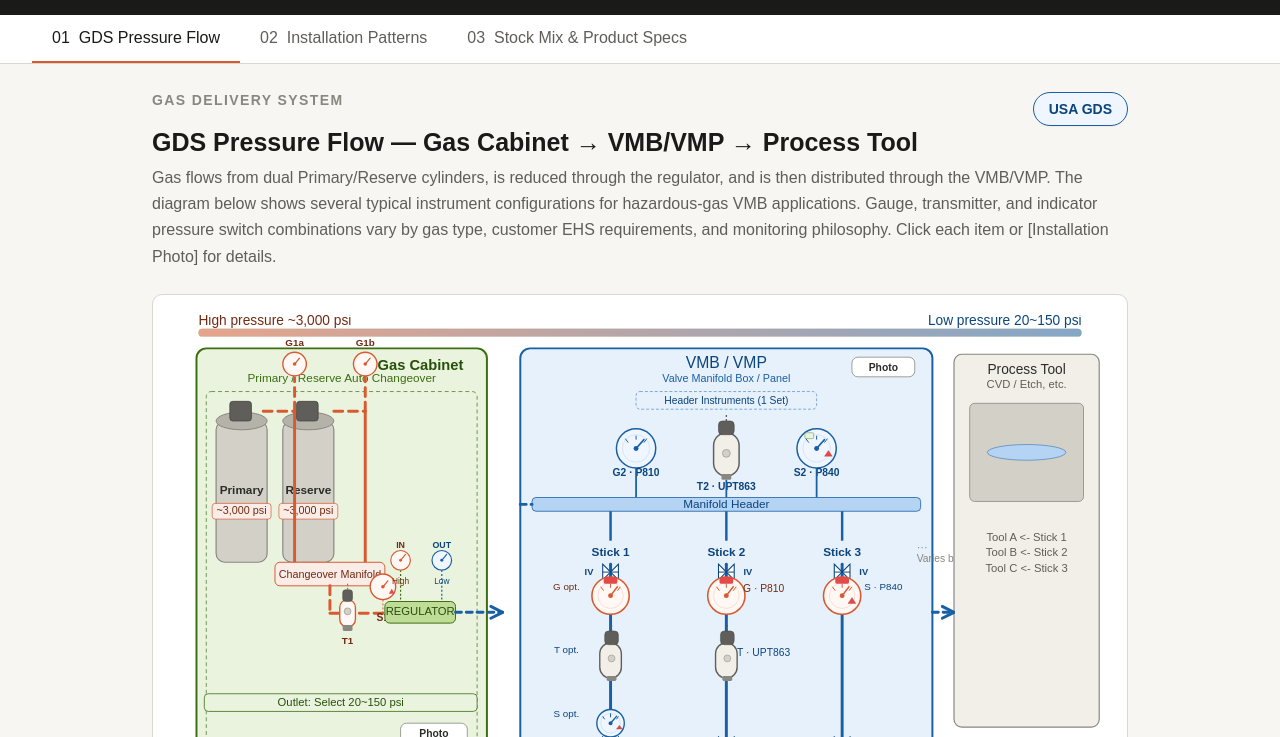
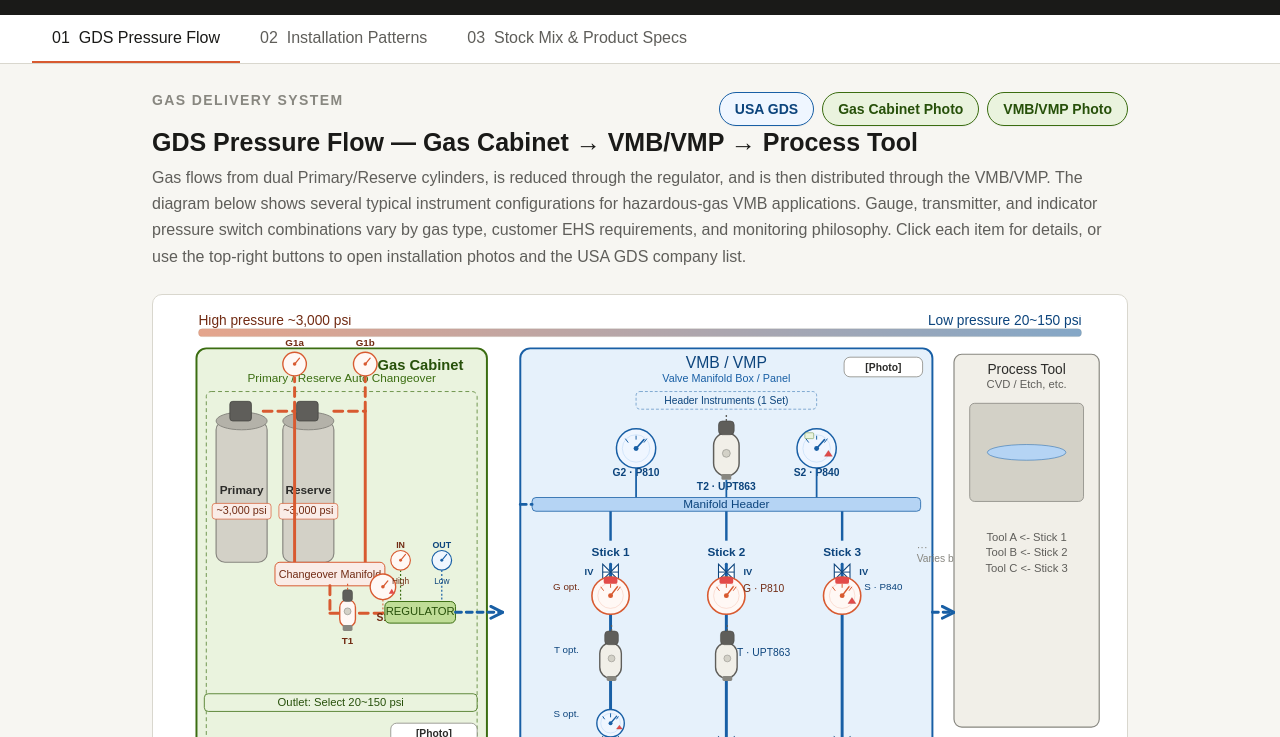
Before and after one commit to 1024msb-star/wise-gds-guid, a plain HTML site: page index.html in a window 1280 px wide. Shown: the part 63-800 px from the top of the page. Drawn offline with Linux system fonts and the light colour scheme.

Commit message:
Update index.html

```diff
--- a/index.html
+++ b/index.html
@@ -63,8 +63,11 @@ body{font-family:'Apple SD Gothic Neo','Noto Sans KR',sans-serif;background:var(
 
 
 .p1-topbar{display:flex;align-items:flex-start;justify-content:space-between;gap:16px;margin-bottom:0;}
-.usa-gds-btn{border:1px solid var(--blue);background:var(--blue-bg);color:var(--blue-dark);font-size:14px;font-weight:700;border-radius:999px;padding:8px 15px;cursor:pointer;white-space:nowrap;box-shadow:0 1px 0 rgba(0,0,0,.04);}
+.p1-actions{display:flex;gap:8px;flex-wrap:wrap;justify-content:flex-end;align-items:center;}
+.usa-gds-btn,.photo-top-btn{border:1px solid var(--blue);background:var(--blue-bg);color:var(--blue-dark);font-size:14px;font-weight:700;border-radius:999px;padding:8px 15px;cursor:pointer;white-space:nowrap;box-shadow:0 1px 0 rgba(0,0,0,.04);}
+.photo-top-btn{border-color:var(--green);background:var(--green-bg);color:var(--green-dark);}
 .usa-gds-btn:hover{background:#DDEEFF;}
+.photo-top-btn:hover{background:#DFF0D2;}
 .usa-box{width:min(1120px,96vw);}
 .usa-body{padding:16px 18px 20px;max-height:76vh;overflow:auto;background:#fff;}
 .usa-intro{font-size:14px;color:var(--text-sec);line-height:1.6;margin-bottom:12px;}
@@ -75,7 +78,7 @@ body{font-family:'Apple SD Gothic Neo','Noto Sans KR',sans-serif;background:var(
 .usa-rank{font-weight:700;text-align:center;width:44px;}
 .usa-cat{white-space:nowrap;color:var(--blue-dark);font-weight:600;}
 .usa-location{white-space:nowrap;color:var(--text-sec);}
-@media(max-width:600px){.p1-topbar{align-items:center}.usa-gds-btn{font-size:13px;padding:7px 12px}.usa-table{font-size:12px;min-width:760px}}
+@media(max-width:600px){.p1-topbar{align-items:flex-start;flex-direction:column}.p1-actions{justify-content:flex-start}.usa-gds-btn,.photo-top-btn{font-size:13px;padding:7px 12px}.usa-table{font-size:12px;min-width:760px}}
 
 @media(max-width:600px){
   .page{padding:18px 14px;}.two-col,.three-col{grid-template-columns:1fr;}
@@ -103,10 +106,14 @@ body{font-family:'Apple SD Gothic Neo','Noto Sans KR',sans-serif;background:var(
 <section class="page active" id="p1">
   <div class="p1-topbar">
     <div class="section-title">Gas Delivery System</div>
-    <button class="usa-gds-btn" onclick="showUSAGDS()">USA GDS</button>
+    <div class="p1-actions">
+      <button class="usa-gds-btn" onclick="showUSAGDS()">USA GDS</button>
+      <button class="photo-top-btn" onclick="showPhoto('cab')">Gas Cabinet Photo</button>
+      <button class="photo-top-btn" onclick="showPhoto('vmbvmp')">VMB/VMP Photo</button>
+    </div>
   </div>
   <h1 class="page-heading">GDS Pressure Flow — Gas Cabinet → VMB/VMP → Process Tool</h1>
-  <p class="page-desc">Gas flows from dual Primary/Reserve cylinders, is reduced through the regulator, and is then distributed through the VMB/VMP. The diagram below shows several typical instrument configurations for hazardous-gas VMB applications. Gauge, transmitter, and indicator pressure switch combinations vary by gas type, customer EHS requirements, and monitoring philosophy. Click each item or [Installation Photo] for details.</p>
+  <p class="page-desc">Gas flows from dual Primary/Reserve cylinders, is reduced through the regulator, and is then distributed through the VMB/VMP. The diagram below shows several typical instrument configurations for hazardous-gas VMB applications. Gauge, transmitter, and indicator pressure switch combinations vary by gas type, customer EHS requirements, and monitoring philosophy. Click each item for details, or use the top-right buttons to open installation photos and the USA GDS company list.</p>
 
   <div class="card" style="padding:20px 16px 10px 16px;">
     <svg width="100%" viewBox="0 0 960 600" style="display:block;">
@@ -134,8 +141,8 @@ body{font-family:'Apple SD Gothic Neo','Noto Sans KR',sans-serif;background:var(
         <rect x="38" y="78" width="276" height="374" rx="5" fill="none" stroke="#3B6D11" stroke-width="0.7" stroke-dasharray="4 3"/>
       </g>
       <g class="photo-btn-svg" onclick="showPhoto('cab')">
-        <rect x="236" y="416" width="68" height="20" rx="6" fill="#fff" stroke="#888780" stroke-width="0.8"/>
-        <text x="270" y="430" text-anchor="middle" style="font-size:10.5px;font-weight:600;fill:#2C2C2A;">Photo</text>
+        <rect x="226" y="416" width="88" height="20" rx="6" fill="#fff" stroke="#888780" stroke-width="0.8"/>
+        <text x="270" y="430" text-anchor="middle" style="font-size:10.5px;font-weight:600;fill:#2C2C2A;">[Photo]</text>
       </g>
 
       <!-- Primary Cylinder -->
@@ -239,8 +246,8 @@ body{font-family:'Apple SD Gothic Neo','Noto Sans KR',sans-serif;background:var(
         <text style="font-size:11px;fill:#185FA5;" x="568" y="68" text-anchor="middle">Valve Manifold Box / Panel</text>
       </g>
       <g class="photo-btn-svg" onclick="showPhoto('vmbvmp')">
-        <rect x="696" y="43" width="64" height="20" rx="6" fill="#fff" stroke="#888780" stroke-width="0.8"/>
-        <text x="728" y="57" text-anchor="middle" style="font-size:10.5px;font-weight:600;fill:#2C2C2A;">Photo</text>
+        <rect x="688" y="43" width="80" height="20" rx="6" fill="#fff" stroke="#888780" stroke-width="0.8"/>
+        <text x="728" y="57" text-anchor="middle" style="font-size:10.5px;font-weight:600;fill:#2C2C2A;">[Photo]</text>
       </g>
 
       <!-- Header Common Instrument Label -->
```
